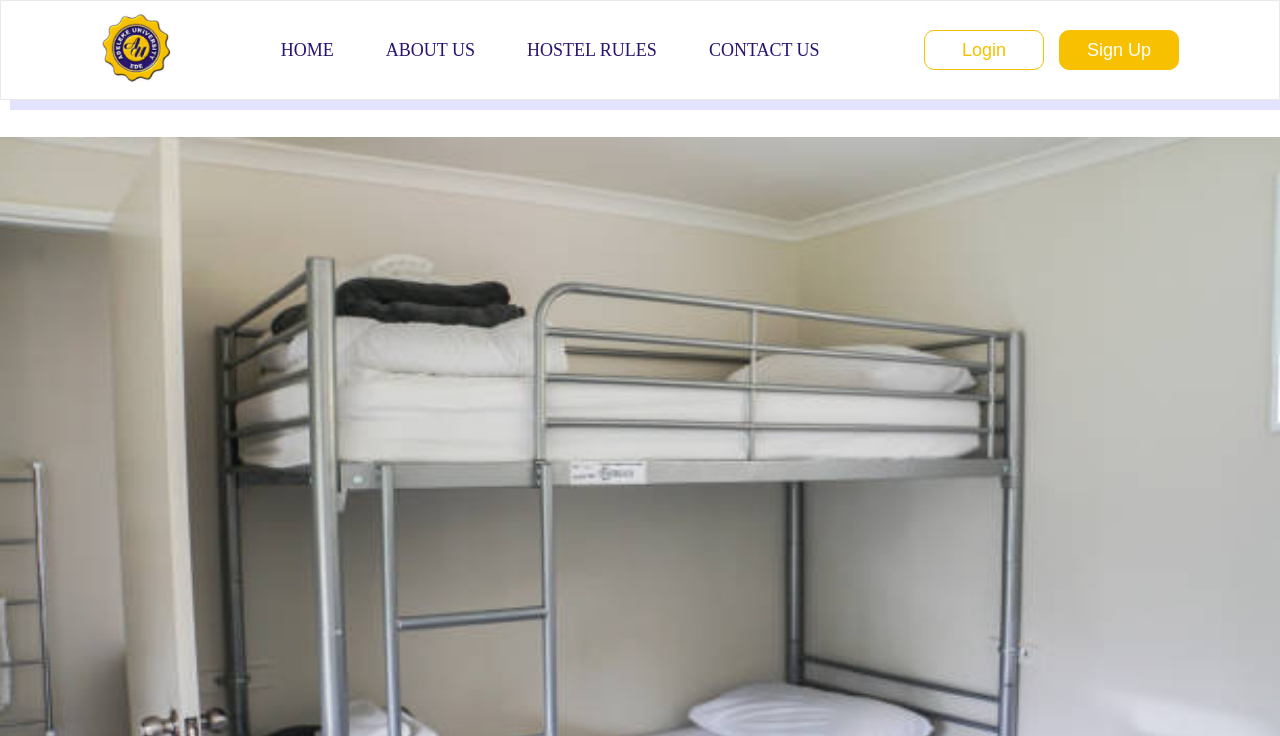
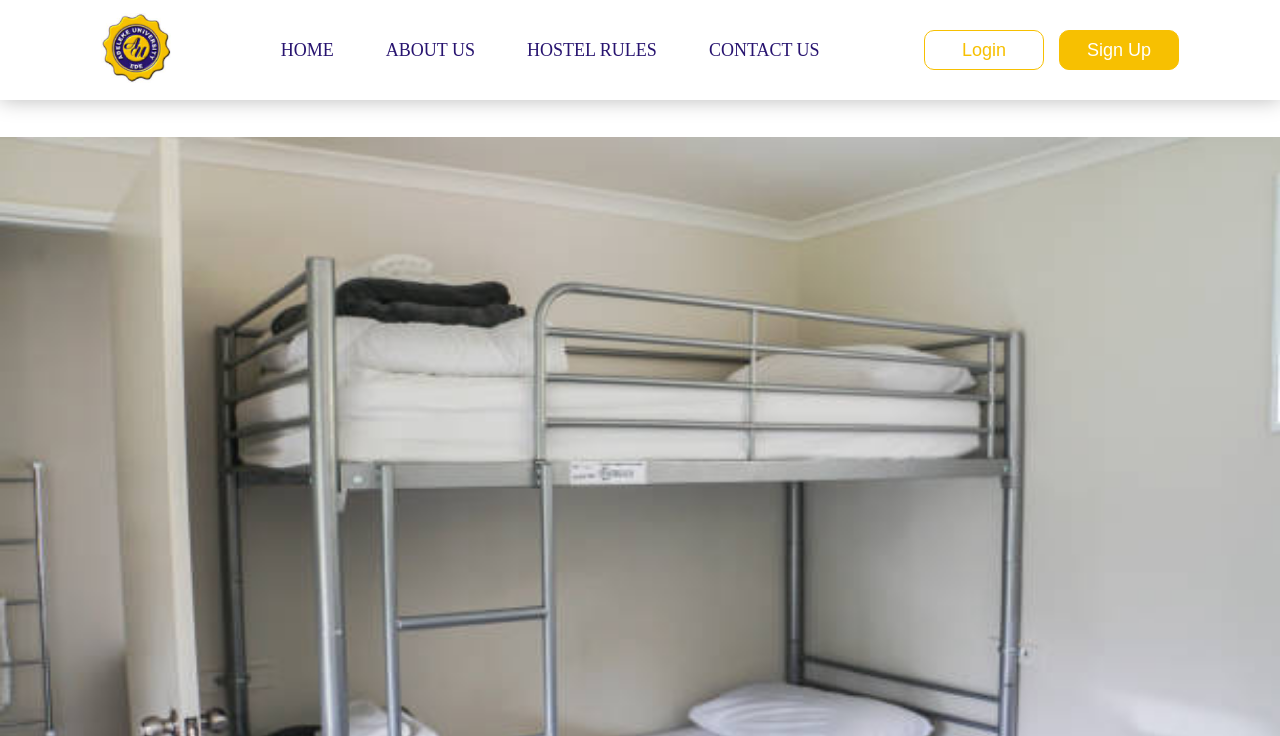
Before and after one commit to Son-of-Grace-001/FINAL-YEAR, a Django app: page / in a window 1280 px wide. Shown: the top 736 px of the page. Run offline with Django 5.2, Linux system fonts and the light colour scheme; parts of the project's set-up code (start-up, migrations or seed data) failed here and were passed over.

```diff
--- a/static/css/home.css
+++ b/static/css/home.css
@@ -19,8 +19,9 @@
   z-index: 1;
   top:0;
   left:0;
-  box-shadow: 10px 10px rgba(0, 0, 255, 0.108);
-  border: 1px solid rgba(128, 128, 128, 0.171);
+  backdrop-filter: blur(10px);
+  box-shadow: 0 0 20px #b9b9b9;
+  border: 1px solid #fff;
 }
 
 .success{
```
